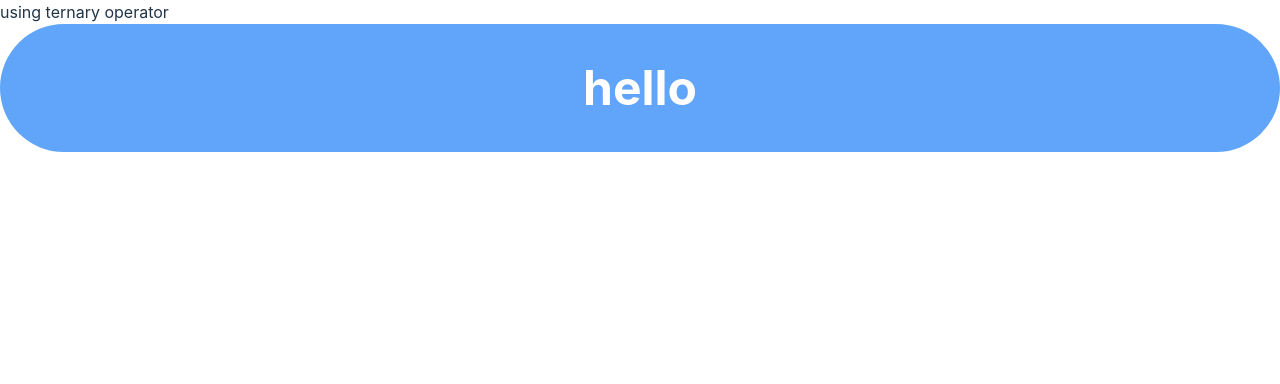
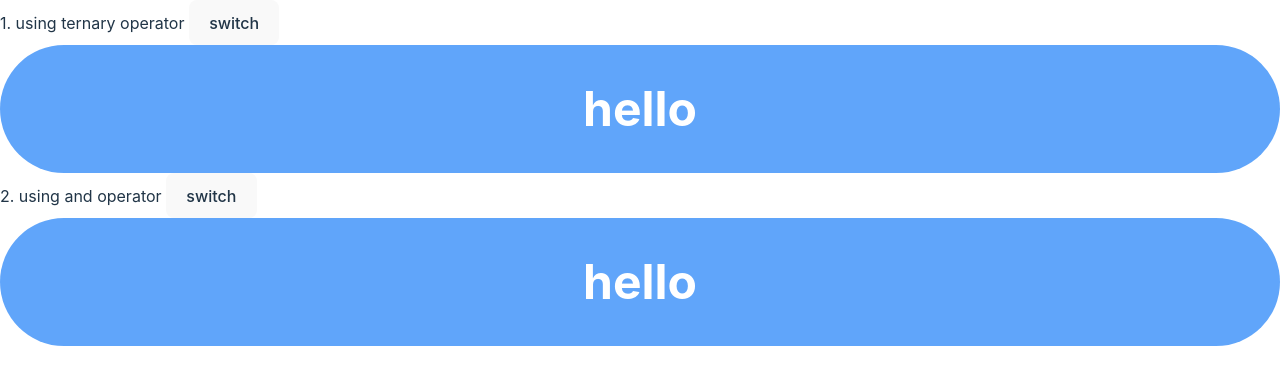
Before and after one commit to manjotsk/react-batch-16, a React (Vite) app: page /conditional-rendering in a window 1280 px wide. Shown: the top 384 px of the page. Built offline with nearby package versions, Linux system fonts and the light colour scheme.

Commit message:
refactor: Update ConditionalRendering component to include additional rendering options
- Add a button to toggle between using a ternary operator and an and operator for conditional rendering
- Update the component to render different elements based on the selected option

```diff
--- a/src/pages/ConditionalRendering.tsx
+++ b/src/pages/ConditionalRendering.tsx
@@ -1,16 +1,44 @@
-import React from "react";
-
-const redFlag = !true;
+import React, { useState } from "react";
 
 const ConditionalRendering = () => {
+  const [flag, setFlag] = useState(false);
   return (
     <div>
-      using ternary operator
-      {redFlag ? (
+      1. using ternary operator{" "}
+      <button
+        onClick={() => {
+          setFlag((previousFlag) => {
+            return !previousFlag;
+          });
+        }}
+      >
+        switch
+      </button>
+      {flag ? (
         <div className="bg-red-400 text-white font-bold text-5xl text-center rounded-full p-10">
           hello
         </div>
       ) : (
+        <div className="bg-blue-400 text-white font-bold text-5xl text-center rounded-full p-10">
+          hello
+        </div>
+      )}
+      2. using and operator{" "}
+      <button
+        onClick={() => {
+          setFlag((previousFlag) => {
+            return !previousFlag;
+          });
+        }}
+      >
+        switch
+      </button>
+      {flag && (
+        <div className="bg-red-400 text-white font-bold text-5xl text-center rounded-full p-10">
+          hello
+        </div>
+      )}
+      {!flag && (
         <div className="bg-blue-400 text-white font-bold text-5xl text-center rounded-full p-10">
           hello
         </div>
```
